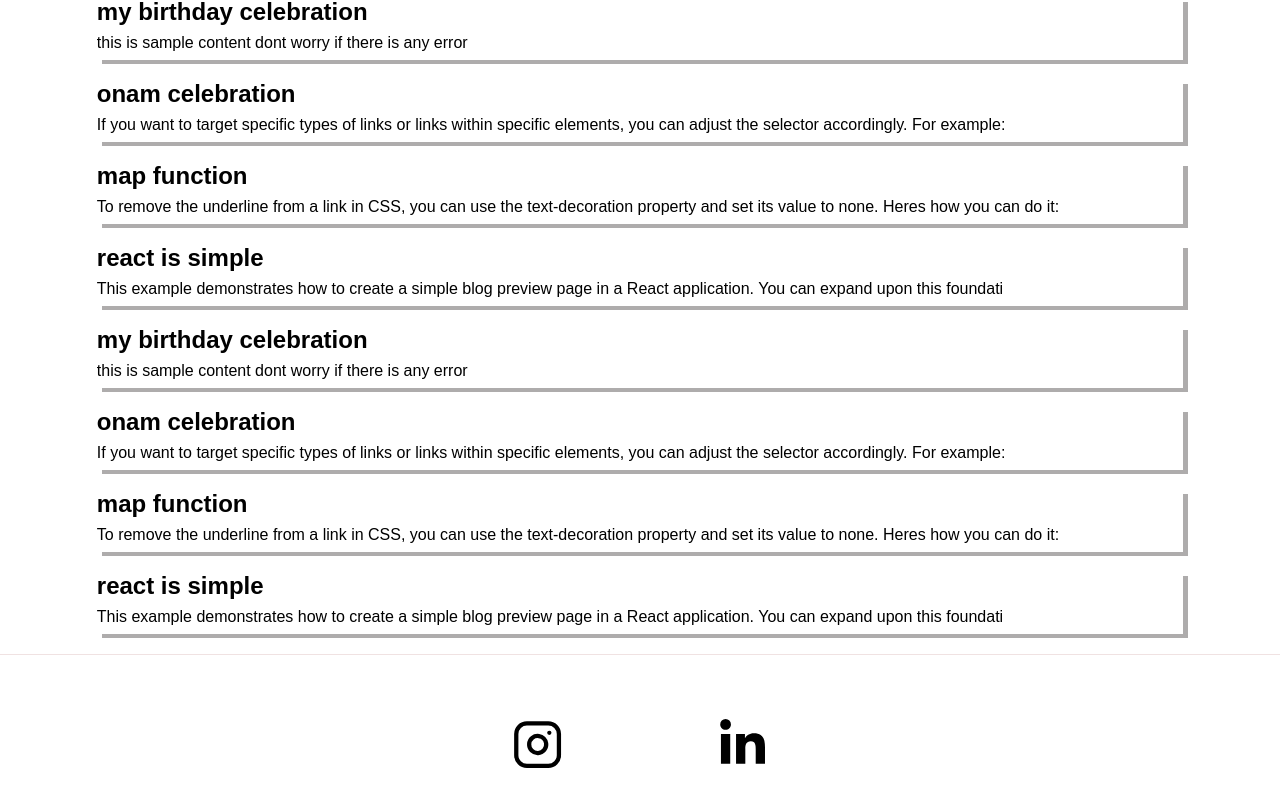
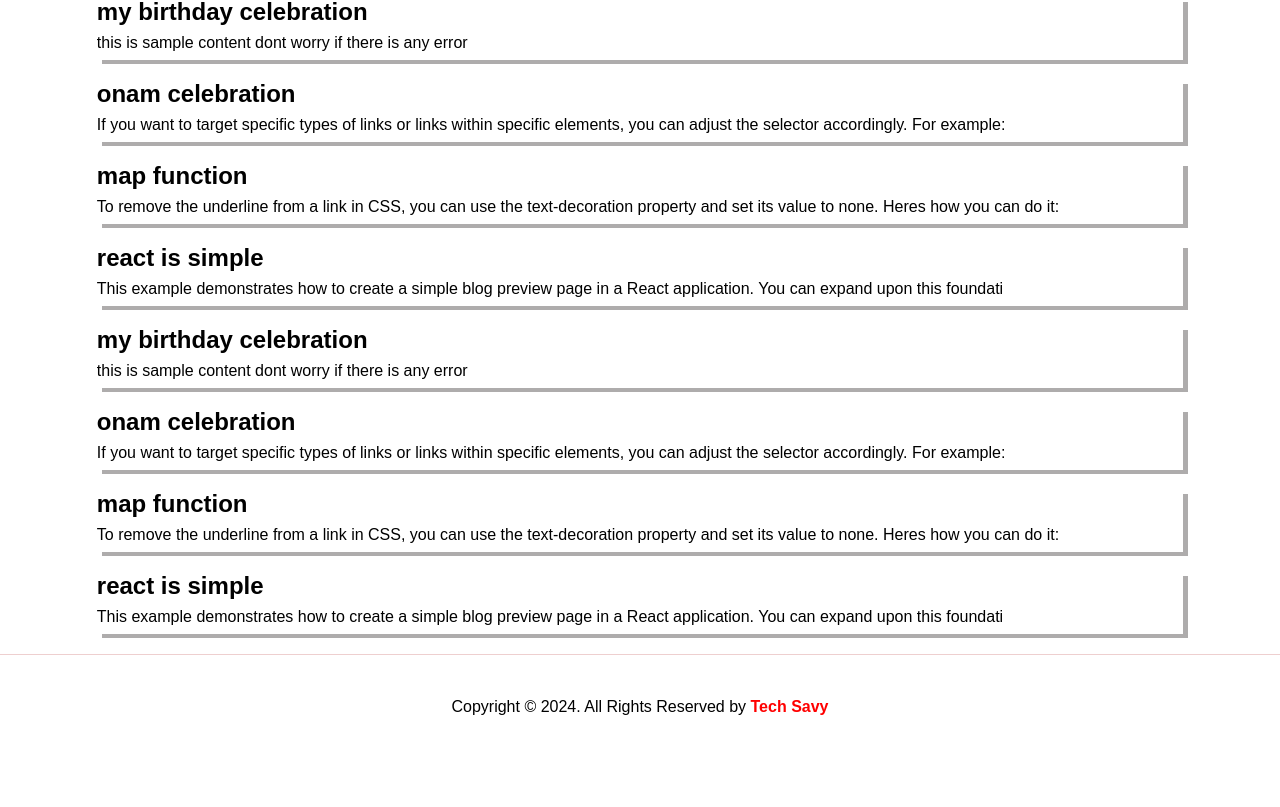
Before and after one commit to mashood39/Blog-App, a React (Create React App) app: page /admin in a window 1280 px wide. Shown: the part 767-1574 px from the top of the page. After the commit the page ends 1525 px from the top, so only its background shows below. Built offline with nearby package versions, Linux system fonts and the light colour scheme.

Commit message:
copyright at footer added

```diff
--- a/src/components/Footer.js
+++ b/src/components/Footer.js
@@ -1,14 +1,9 @@
 import '../styles/Footer.css'
-import { FiInstagram } from "react-icons/fi";
-import { FaLinkedinIn } from "react-icons/fa";
 
 function Footer() {
   return (
     <div className='footer'>
-      <div className="icons">
-        <FiInstagram className='icon' />
-        <FaLinkedinIn className='icon'/>
-      </div>
+      <p>Copyright © 2024. All Rights Reserved by <span style={{color: 'red' , fontWeight: 600}}>Tech Savy</span></p>
     </div>
   )
 }
--- a/src/styles/Footer.css
+++ b/src/styles/Footer.css
@@ -1,20 +1,11 @@
 .footer {
-    /* max-width: 60%; */
-    /* margin: 0 auto; */
-    /* margin-top: auto; */
-    border-top: 1px solid #f0e2e2;
+    /* text-align: center; */
+    border-top: 1px solid #eecfcf;
+    height: 8vw;
+    display: flex;
+    align-items: center;
+    margin: 0 auto;
+    flex-direction: column;
+    justify-content: space-around;
 
 }
-
-.icons {
-    margin: 5% 40%;
-    display: flex;
-    justify-content: space-between;
-    cursor: pointer;
-}
-
-.footer .icon {
-    width: 4vw;
-    height: 4vw;
-
-}
```
